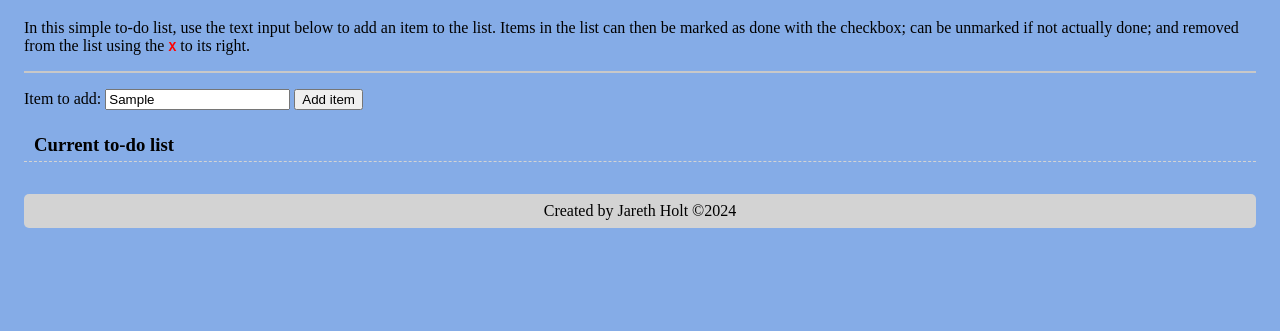
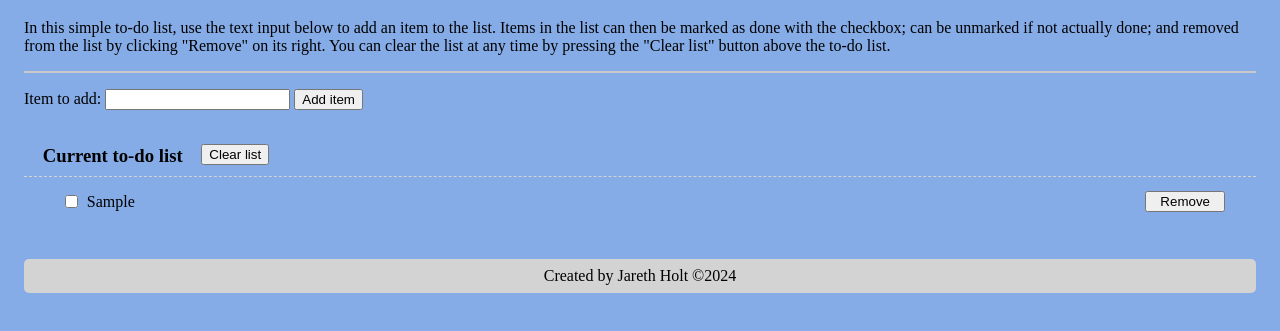
Before and after one commit to jarethholt/Ovning9, a plain HTML site: page todolist/index.html in a window 1280 px wide. Both pictures are taken after typing "Sample" into the empty fields and a click on the input "Add item". Shown: the part 77-408 px from the top of the page. Drawn offline with Linux system fonts and the light colour scheme.

Commit message:
Create function to add items to list

```diff
--- a/todolist/index.html
+++ b/todolist/index.html
@@ -16,8 +16,8 @@
             <p>
                 In this simple to-do list, use the text input below to add an item to the list.
                 Items in the list can then be marked as done with the checkbox; can be unmarked if not actually done;
-                and removed from the list using the
-                <span style="color:red;font-weight:bold"><samp>X</samp></span> to its right.
+                and removed from the list by clicking "Remove" on its right.
+                You can clear the list at any time by pressing the "Clear list" button above the to-do list.
             </p>
         </div>
 
@@ -33,7 +33,10 @@
             </form>
         </div>
 
-        <h3 id="toDoTitle">Current to-do list</h3>
+        <div id="toDoTitle">
+            <h3>Current to-do list</h3>
+            <button type="button" id="clearList">Clear list</button>
+        </div>
         <div id="currentList"></div>
     </main>
 
--- a/todolist/style.css
+++ b/todolist/style.css
@@ -12,8 +12,37 @@ hr {
 }
 
 #toDoTitle {
-    padding: 5px 10px;
     border-bottom: 1px dashed lightgray;
+    display: flex;
+    align-items: center;
+}
+
+#toDoTitle h3 {
+    margin-left: 1em;
+    margin-right: 1em;
+    margin-bottom: .5em;
+}
+
+#toDoTitle button {
+    align-items: center;
+    margin-bottom: -.6em;
+}
+
+.toDoListItemDiv {
+    width: 95%;
+    margin: auto;
+    align-items: center;
+    display: grid;
+    grid-template-columns: 2em auto 5em;
+}
+
+.toDoListItemDiv .checkbox {
+}
+
+.toDoListItemDiv .toDoListItem {
+}
+
+.toDoListItemDiv .removeItem {
 }
 
 footer {
--- a/todolist/todolist.js
+++ b/todolist/todolist.js
@@ -2,10 +2,50 @@
 const addItemForm = document.getElementById('addItemForm')
 const itemField = document.getElementById('itemToAdd')
 const addItemButton = document.getElementById('addItem')
+const clearListButton = document.getElementById('clearList')
 const currentListDiv = document.getElementById('currentList')
 
+// Global variable: index of current item
+let currItemIndex = 0
+
 // Make sure page doesn't reload when hitting submit button
-function handleForm(event) {
-    event.preventDefault()
+addItemForm.addEventListener('submit', event => event.preventDefault())
+
+// Set the form to add the item when submitted
+function submitItem() {
+    let item = itemField.value
+    addItem(item)
+    addItemForm.reset()
+    return false
 }
-addItemForm.addEventListener('submit', handleForm)
+addItemForm.setAttribute('onsubmit', 'submitItem()')
+
+// Implement the button to clear the current list
+function clearList() {
+    if (confirm('Do you really want to clear this list?')) {
+        currentListDiv.innerHTML = ''
+        currItemIndex = 0
+    }
+}
+clearListButton.setAttribute('onclick', 'clearList()')
+
+// Create the row HTML for an item
+function createItemRow(item) {
+    let name=`Item${currItemIndex}`
+    let html = '<div class="toDoListItemDiv">'
+    html += `<input type="checkbox" class="checkbox" id="checkbox${name}" name="${name}">`
+    html += `<p class="toDoListItem" id="${name}">${item}</p>`
+    html += `<button type="button" class="removeItem" id="remove${name}">Remove</button>`
+    html += '</div>'
+    // Update the index to use for the next item
+    currItemIndex++
+    return html
+}
+
+// Add an item to the current list
+function addItem(item) {
+    rowHTML = createItemRow(item)
+    currentListHTML = currentListDiv.innerHTML
+    // Add the row at the top of the list
+    currentListDiv.innerHTML = rowHTML + currentListHTML
+}
```
Also changed, not shown: bishbosh/bishbosh.js (+4 -4 lines).
